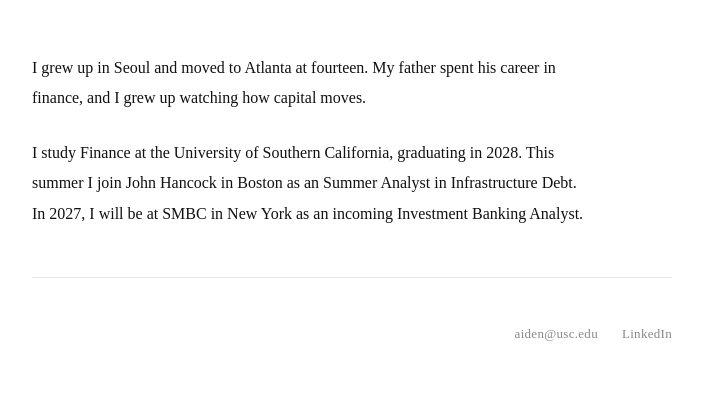
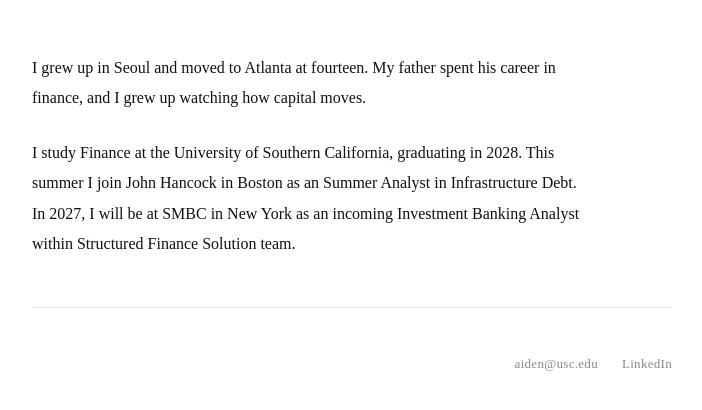
Before and after one commit to AidenKim2004/AidenKim2004.github.io, a plain HTML site: page index.html in a window 1280 px wide. Shown: the part 136-546 px from the top of the page, without its empty margins (288-990 px from the left). Drawn offline with Linux system fonts and the light colour scheme.

Commit message:
Update career description in index.html
Added detail about the Structured Finance Solution team.

```diff
--- a/index.html
+++ b/index.html
@@ -74,7 +74,7 @@
     <div class="body">
       <p>I grew up in Seoul and moved to Atlanta at fourteen. My father spent his career in finance, and I grew up watching how capital moves.</p>
 
-      <p>I study Finance at the University of Southern California, graduating in 2028. This summer I join John Hancock in Boston as an Summer Analyst in Infrastructure Debt. In 2027, I will be at SMBC in New York as an incoming Investment Banking Analyst.</p>
+      <p>I study Finance at the University of Southern California, graduating in 2028. This summer I join John Hancock in Boston as an Summer Analyst in Infrastructure Debt. In 2027, I will be at SMBC in New York as an incoming Investment Banking Analyst within Structured Finance Solution team.</p>
 
     </div>
 
```
